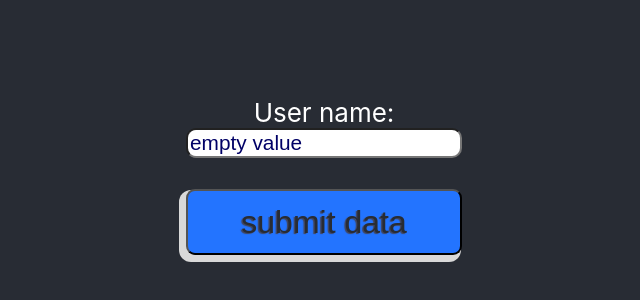
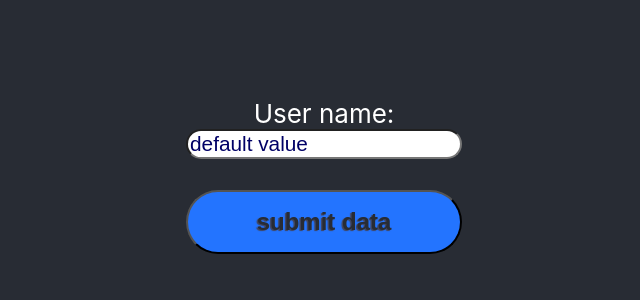
Before and after one commit to Pawel605/da-frontend-4b, a React (Create React App) app: page / in a window 1280 px wide. Shown: the part 224-524 px from the top of the page, without its empty margins (316-956 px from the left). Built offline with nearby package versions, Linux system fonts and the light colour scheme.

Commit message:
Update style file

```diff
--- a/src/App.css
+++ b/src/App.css
@@ -51,7 +51,7 @@
 }
 
 input {
-  border-radius: 10px;
+  border-radius: 25px;
   font-size: 1.3rem;
   color: #000066;
 }
@@ -61,14 +61,15 @@ input:focus {
   outline-color: aqua;
 }
 
+
 button {
   text-shadow: -1.5px 1.25px 1px rgba(66, 68, 90, 1);
-  font-size: 2rem;
-  border-radius: 9px;
+  font-size: 1.5rem;
+  border-radius: 55px;
   background-color: #2374ff;
   color: #282c34;
-  padding: 0.8rem;
-  box-shadow: -4px 4px 0px 3px #d9d9d9;
+  font-weight: bold;
+  padding: 1rem;
   transition: transform ease-in-out 0.5s;
 }
 
--- a/src/InputForm/InputForm.tsx
+++ b/src/InputForm/InputForm.tsx
@@ -7,7 +7,7 @@ interface InputFormProps {
 
 export const InputForm = (props?: InputFormProps) => {
     const [displayError, setDisplayError] = useState<boolean>(false)
-    const [inputValue, setInputValue] = useState<string>('empty value')
+    const [inputValue, setInputValue] = useState<string>('default value')
     const [errorMessage, setErrorMessage] = useState<string>('')
 
     const formReadyToSubmit = !(displayError || !inputValue);
```
